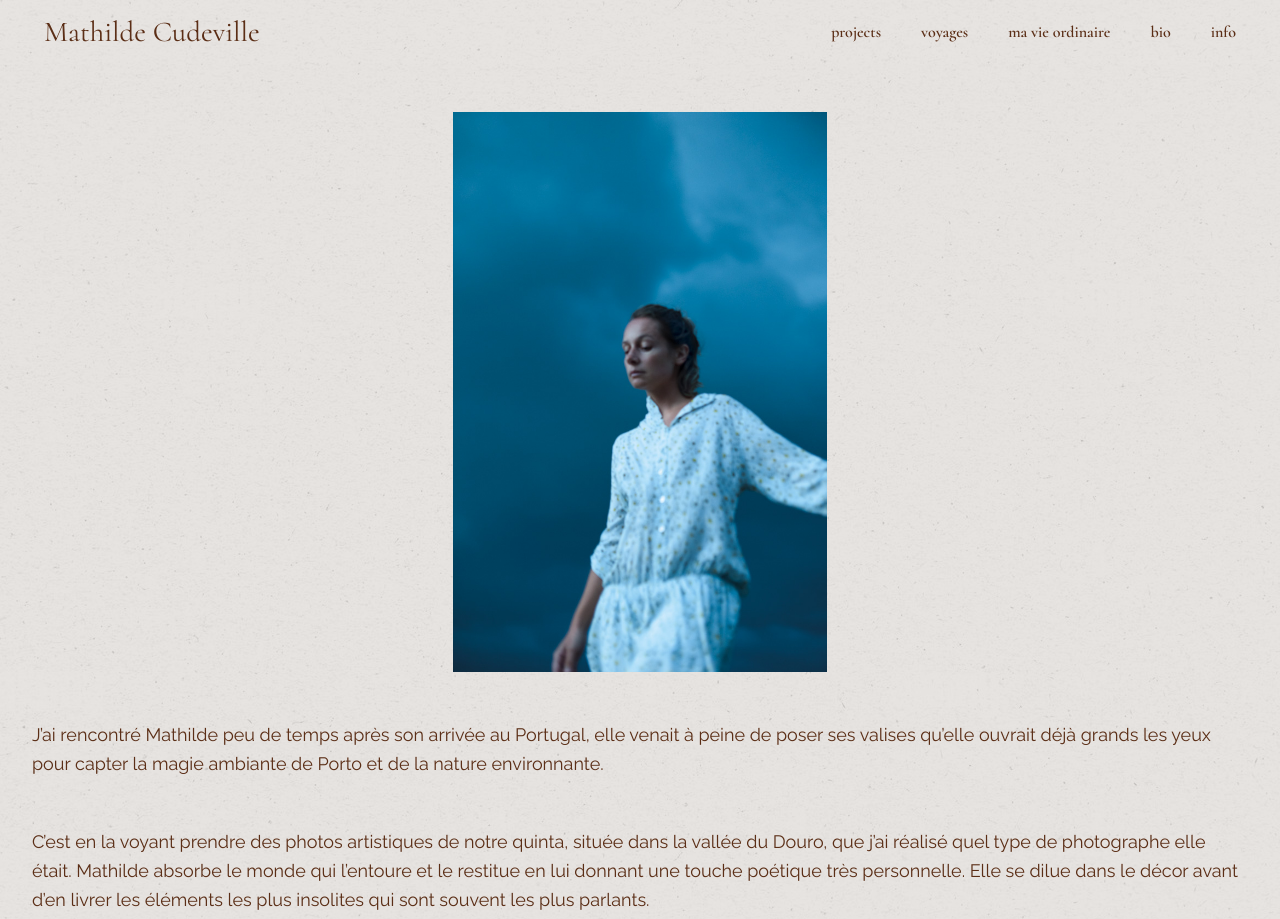
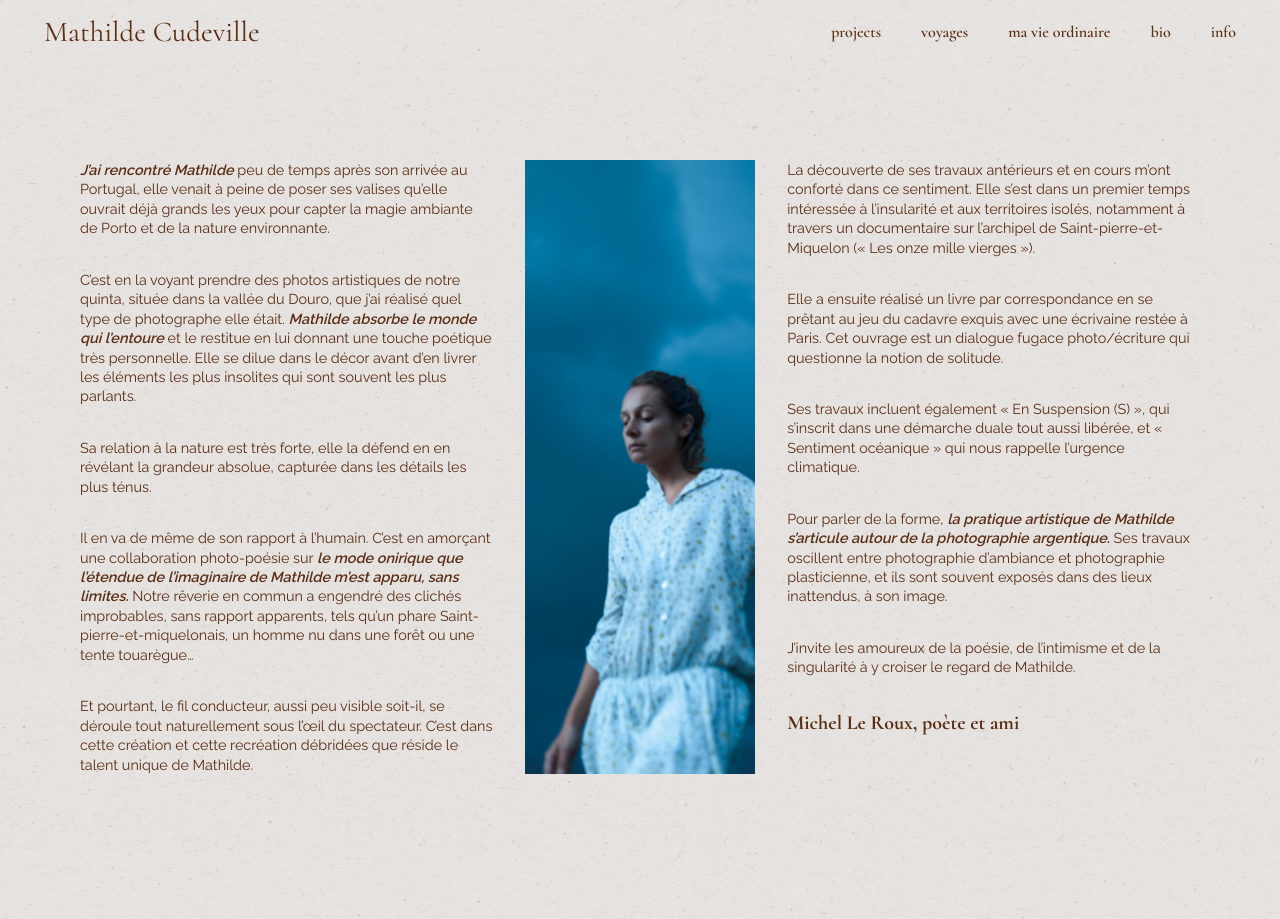
Before and after one commit to VivienIngrams/Mathilde, a Next.js app: page /bio in a window 1280 px wide. Shown: the top 919 px of the page. Built offline with nearby package versions, Linux system fonts and the light colour scheme.

Commit message:
First finish!

```diff
--- a/app/bio/page.tsx
+++ b/app/bio/page.tsx
@@ -6,55 +6,63 @@ export default async function Bio() {
   return (
     <div className="h-full">
       <NavMenu />
-      <div className="bg-[rgba(227,224,220,0.85)] min-h-screen p-4">
+      <div className="bg-[rgba(227,224,220,0.85)] md:pt-20 min-h-screen p-4">
 
-        {/* Image Section */}
-        <div className="min-h-[70vh] min-w-screen relative mx-4 my-8">
+        {/* Layout Section */}
+        <div className="grid grid-cols-1 lg:grid-cols-10 md:mx-12">
+          {/* Left Column: First half of the text */}
+          <div className="leading-relaxed text-lg lg:pr-4 col-span-4">
+            <p>
+              <span className="font-semibold italic">J’ai rencontré Mathilde</span> peu de temps après son arrivée au Portugal, elle venait à peine de poser ses valises qu’elle ouvrait déjà grands les yeux pour capter la magie ambiante de Porto et de la nature environnante.
+            </p>
+            <p>
+              C’est en la voyant prendre des photos artistiques de notre quinta, située dans la vallée du Douro, que j’ai réalisé quel type de photographe elle était. <span className="font-semibold italic">Mathilde absorbe le monde qui l’entoure</span> et le restitue en lui donnant une touche poétique très personnelle. Elle se dilue dans le décor avant d’en livrer les éléments les plus insolites qui sont souvent les plus parlants.
+            </p>
+            <p>
+              Sa relation à la nature est très forte, elle la défend en en révélant la grandeur absolue, capturée dans les détails les plus ténus.
+            </p>
+            <p>
+              Il en va de même de son rapport à l’humain. C’est en amorçant une collaboration photo-poésie sur <span className="font-semibold italic">le mode onirique que l’étendue de l’imaginaire de Mathilde m’est apparu, sans limites.</span> Notre rêverie en commun a engendré des clichés improbables, sans rapport apparents, tels qu’un phare Saint-pierre-et-miquelonais, un homme nu dans une forêt ou une tente touarègue…
+            </p>
+            <p>
+              Et pourtant, le fil conducteur, aussi peu visible soit-il, se déroule tout naturellement sous l’œil du spectateur. C’est dans cette création et cette recréation débridées que réside le talent unique de Mathilde.
+            </p>
+          </div>
+
+          {/* Center Column: Image */}
+          <div className="relative w-full min-h-[40vh] lg:min-h-[70vh] lg:max-h-[vh]
+          my-4 mw-auto col-span-2">
             <Image
               src="/portrait.jpg"
               alt="Portrait of Mathilde"
-            fill
-            className="object-contain"
+              height={500}
+              width={300}
+              className="h-full object-cover mx-auto"
+              loading="lazy"
             />
           </div>
 
-        {/* Bio Content */}
-        <div className="my-8">
-          <p className="mt-4 text-lg leading-relaxed">
-            J’ai rencontré Mathilde peu de temps après son arrivée au Portugal, elle venait à peine de poser ses valises qu’elle ouvrait déjà grands les yeux pour capter la magie ambiante de Porto et de la nature environnante.
-          </p>
-          <p className="mt-4 text-lg leading-relaxed">
-            C’est en la voyant prendre des photos artistiques de notre quinta, située dans la vallée du Douro, que j’ai réalisé quel type de photographe elle était. Mathilde absorbe le monde qui l’entoure et le restitue en lui donnant une touche poétique très personnelle. Elle se dilue dans le décor avant d’en livrer les éléments les plus insolites qui sont souvent les plus parlants.
-          </p>
-          <p className="mt-4 text-lg leading-relaxed">
-            Sa relation à la nature est très forte, elle la défend en en révélant la grandeur absolue, capturée dans les détails les plus ténus.
-          </p>
-          <p className="mt-4 text-lg leading-relaxed">
-            Il en va de même de son rapport à l’humain. C’est en amorçant une collaboration photo-poésie sur le mode onirique que l’étendue de l’imaginaire de Mathilde m’est apparu, sans limites. Notre rêverie en commun a engendré des clichés improbables, sans rapport apparents, tels qu’un phare Saint-pierre-et-miquelonais, un homme nu dans une forêt ou une tente touarègue…
-          </p>
-          <p className="mt-4 text-lg leading-relaxed">
-            Et pourtant, le fil conducteur, aussi peu visible soit-il, se déroule tout naturellement sous l’œil du spectateur. C’est dans cette création et cette recréation débridées que réside le talent unique de Mathilde.
-          </p>
-          <p className="mt-4 text-lg leading-relaxed">
+          {/* Right Column: Second half of the text */}
+          <div className=" leading-relaxed text-lg lg:pl-4 col-span-4">
+
+            <p>
               La découverte de ses travaux antérieurs et en cours m’ont conforté dans ce sentiment. Elle s’est dans un premier temps intéressée à l’insularité et aux territoires isolés, notamment à travers un documentaire sur l’archipel de Saint-pierre-et-Miquelon (« Les onze mille vierges »).
             </p>
-          <p className="mt-4 text-lg leading-relaxed">
+            <p>
               Elle a ensuite réalisé un livre par correspondance en se prêtant au jeu du cadavre exquis avec une écrivaine restée à Paris. Cet ouvrage est un dialogue fugace photo/écriture qui questionne la notion de solitude.
             </p>
-          <p className="mt-4 text-lg leading-relaxed">
+            <p>
               Ses travaux incluent également « En Suspension (S) », qui s’inscrit dans une démarche duale tout aussi libérée, et « Sentiment océanique » qui nous rappelle l’urgence climatique.
             </p>
-          <p className="mt-4 text-lg leading-relaxed">
-            Pour parler de la forme, la pratique artistique de Mathilde s’articule autour de la photographie argentique. Ses travaux oscillent entre photographie d’ambiance et photographie plasticienne, et ils sont souvent exposés dans des lieux inattendus, à son image.
+            <p>
+              Pour parler de la forme, <span className="font-semibold italic">la pratique artistique de Mathilde s’articule autour de la photographie argentique.</span> Ses travaux oscillent entre photographie d’ambiance et photographie plasticienne, et ils sont souvent exposés dans des lieux inattendus, à son image.
             </p>
-          <p className="mt-4 text-lg leading-relaxed">
+            <p>
               J’invite les amoureux de la poésie, de l’intimisme et de la singularité à y croiser le regard de Mathilde.
             </p>
-          <p className="mt-4 text-lg leading-relaxed font-bold">
-            Michel Le Roux, Poète et ami
-          </p>
+            <p className="font-bold font-serif text-xl">Michel Le Roux, poète et ami</p>
           </div>
-
+        </div>
       </div>
       <Footer />
     </div>
--- a/app/components/Sections/2OnlyH3Section.tsx
+++ /dev/null
@@ -1,29 +0,0 @@
-import Image from "next/image";
-import { urlFor } from "@/sanity/lib/image";
-import { Section } from "../../interface";
-
-const OnlyH3Section = ({
-    projectSection,
-    title,
-  }: {
-    projectSection: Section;
-    title: string;
-  }) => {
-
-    return (
-      <div className={` w-full `}>
-        <div className={`my-20  md:p-32`}>
-          {projectSection.text && (
-            <div className={`text-right md:max-w-[60vw] mx-auto `}>
-              <p className="font-semibold">{projectSection.text[0]}</p>
-              <p className="font-semibold">{projectSection.text[1]}</p>
-              {projectSection.text[2] && <p className="font-semibold">{projectSection.text[2]}</p>}
-              {projectSection.text[3] && <p className="font-semibold">{projectSection.text[3]}</p>}
-            </div>
-          )}
-        </div>
-      </div>
-    );
-  };
-
-  export default OnlyH3Section;
--- a/app/components/Sections/9WideImageSection.tsx
+++ b/app/components/Sections/9WideImageSection.tsx
@@ -16,7 +16,7 @@ const WideImageSection = ({
   const isHomePage = path === "/";
   return (
     <div
-      className={`h-[45vh] md:min-h-screen min-w-screen md:-pb-[25vh] md:h-[120vh] relative`}
+      className={`h-[45vh] md:min-h-screen min-w-screen md:-pb-[20vh] md:h-[120vh] md:mb-12 relative`}
     >
       {projectSection.images && (
         <Image
--- a/app/project/[slug]/page.tsx
+++ b/app/project/[slug]/page.tsx
@@ -3,7 +3,6 @@ import NavMenu from "@/app/components/NavMenu";
 import Footer from "@/app/components/Footer";
 import { notFound } from "next/navigation";
 import TitleSection from "@/app/components/Sections/1TitleSection";
-import OnlyH3Section from "@/app/components/Sections/2OnlyH3Section";
 import PostersSectionA from "@/app/components/Sections/3PostersSectionA";
 import PostersSectionB from "@/app/components/Sections/4PostersSectionB";
 import PostersSectionC from "@/app/components/Sections/5PostersSectionC";
@@ -11,7 +10,6 @@ import HalfHalfSection from "@/app/components/Sections/6HalfHalfSection";
 import RandomSection from "@/app/components/Sections/7RandomSection";
 import MapImageSection from "@/app/components/Sections/8MapImageSection";
 import WideImageSection from "@/app/components/Sections/9WideImageSection";
-import TextSection from "@/app/components/Sections/10TextSection";
 import { Section } from "@/app/interface";
 
 async function getProjectData(slug: string) {
@@ -84,7 +82,7 @@ const sectionComponents: {
   }>;
 } = {
   1: TitleSection,
-  2: OnlyH3Section,
+
   3: PostersSectionA,
   4: PostersSectionB,
   5: PostersSectionC,
@@ -92,7 +90,6 @@ const sectionComponents: {
   7: RandomSection,
   8: MapImageSection,
   9: WideImageSection,
-  10: TextSection,
 
 };
 
--- a/app/project/mirante/page.tsx
+++ b/app/project/mirante/page.tsx
@@ -3,9 +3,6 @@ import NavMenu from "@/app/components/NavMenu";
 import Footer from "@/app/components/Footer";
 import HalfHalfSection from "@/app/components/Sections/6HalfHalfSection";
 import { Mirante1, Mirante2, Mirante3 } from "@/app/components/Sections/MiranteSections";
-import { Mirante } from "@/app/interface";
-import OnlyH3Section from "@/app/components/Sections/2OnlyH3Section";
-
 
 async function getProjectData() {
   const data = await client.fetch(
@@ -53,7 +50,7 @@ export default async function MirantePage() {
           title={project.title}
         />
 
-        <OnlyH3Section
+        <HalfHalfSection
           projectSection={project.sections[1]}
           title={project.title}
         />
```
Also changed, not shown: app/components/Sections/10TextSection.tsx (deleted, +0 -32 lines), app/components/Sections/6HalfHalfSection.tsx (+3 -7 lines), app/info/page.tsx (+11 -12 lines), app/page.tsx (+3 -7 lines), public/Interieur/06.jpg. Lines whose indentation alone changed are shown as unchanged.
